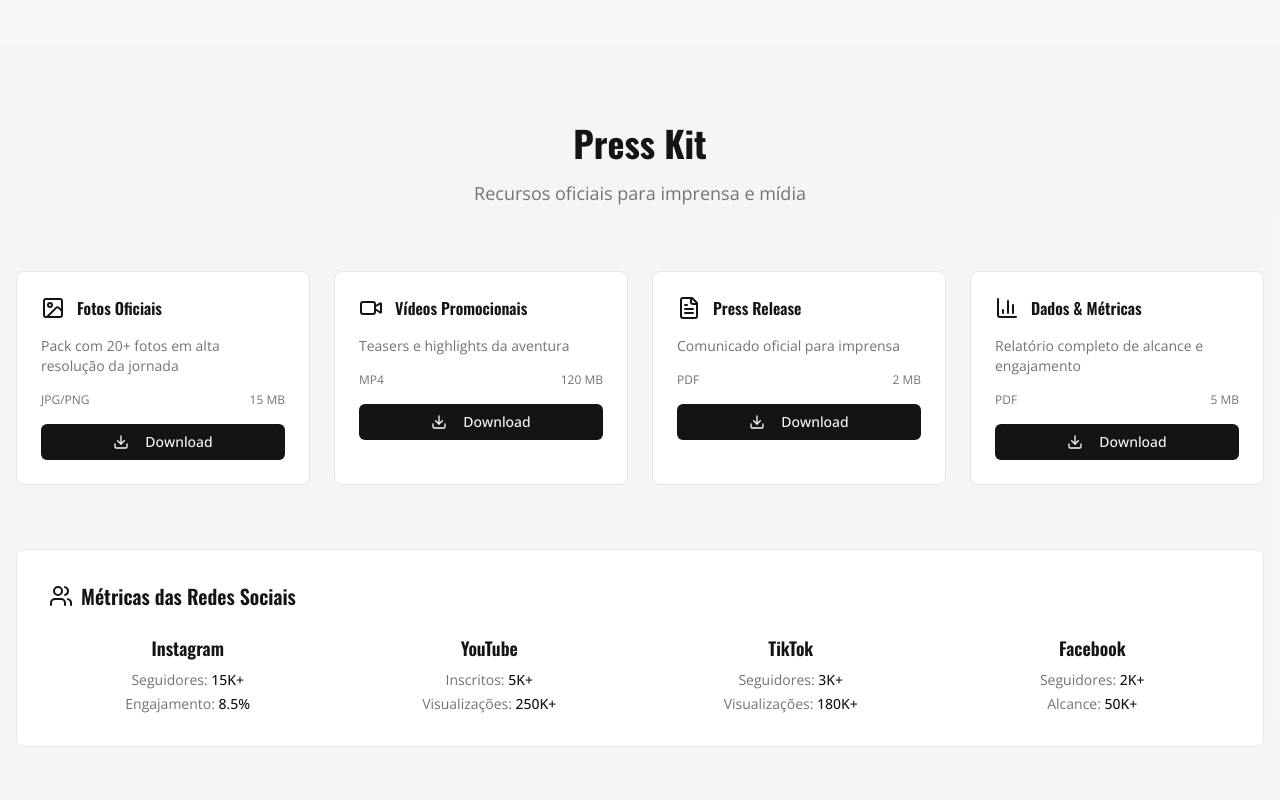
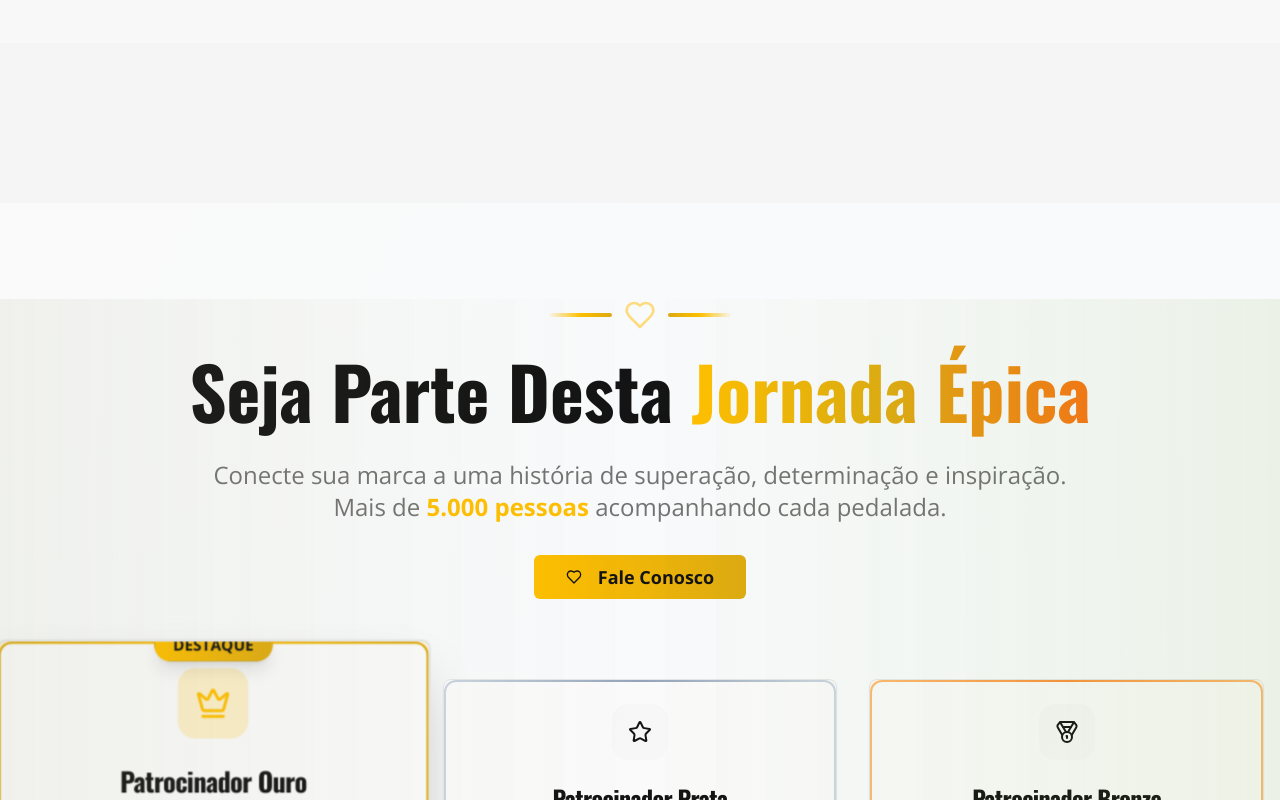
Before and after one commit to joelsondepaula/longao-road-ahead-27, a React (Vite) app: page / in a window 1280 px wide. Shown: the part 5120-5920 px from the top of the page. Built offline with nearby package versions, Linux system fonts and the light colour scheme.

Commit message:
Visual edit in Lovable
Edited UI in Lovable

```diff
--- a/src/components/PressKit.tsx
+++ b/src/components/PressKit.tsx
@@ -43,61 +43,8 @@ const PressKit = () => {
     followers: "2K+",
     reach: "50K+"
   }];
-  return (
-    <section className="py-20 bg-muted/50">
-      <div className="container mx-auto px-4">
-        <div className="text-center mb-16">
-          <h2 className="text-3xl md:text-4xl font-bold mb-4">Press Kit</h2>
-          <p className="text-lg text-muted-foreground max-w-2xl mx-auto">
-            Recursos oficiais para imprensa e mídia
-          </p>
-        </div>
+  return <section className="py-20 bg-muted/50">
 
-        <div className="grid grid-cols-1 md:grid-cols-2 lg:grid-cols-4 gap-6 mb-16">
-          {mediaResources.map((resource, index) => {
-            const IconComponent = resource.icon;
-            return (
-              <div key={index} className="bg-card p-6 rounded-lg border">
-                <div className="flex items-center gap-3 mb-4">
-                  <IconComponent className="w-6 h-6 text-primary" />
-                  <h3 className="font-semibold">{resource.title}</h3>
-                </div>
-                <p className="text-sm text-muted-foreground mb-4">{resource.description}</p>
-                <div className="flex items-center justify-between text-xs text-muted-foreground mb-4">
-                  <span>{resource.format}</span>
-                  <span>{resource.size}</span>
-                </div>
-                <Button size="sm" className="w-full">
-                  <Download className="w-4 h-4 mr-2" />
-                  Download
-                </Button>
-              </div>
-            );
-          })}
-        </div>
-
-        <div className="bg-card p-8 rounded-lg border">
-          <div className="flex items-center gap-2 mb-6">
-            <Users className="w-6 h-6 text-primary" />
-            <h3 className="text-xl font-semibold">Métricas das Redes Sociais</h3>
-          </div>
-          <div className="grid grid-cols-1 md:grid-cols-2 lg:grid-cols-4 gap-6">
-            {socialStats.map((stat, index) => (
-              <div key={index} className="text-center">
-                <h4 className="font-semibold text-lg mb-2">{stat.platform}</h4>
-                <div className="space-y-1 text-sm text-muted-foreground">
-                  {stat.followers && <p>Seguidores: <span className="font-medium text-foreground">{stat.followers}</span></p>}
-                  {stat.subscribers && <p>Inscritos: <span className="font-medium text-foreground">{stat.subscribers}</span></p>}
-                  {stat.engagement && <p>Engajamento: <span className="font-medium text-foreground">{stat.engagement}</span></p>}
-                  {stat.views && <p>Visualizações: <span className="font-medium text-foreground">{stat.views}</span></p>}
-                  {stat.reach && <p>Alcance: <span className="font-medium text-foreground">{stat.reach}</span></p>}
-                </div>
-              </div>
-            ))}
-          </div>
-        </div>
-      </div>
-    </section>
-  );
+    </section>;
 };
 export default PressKit;
```
